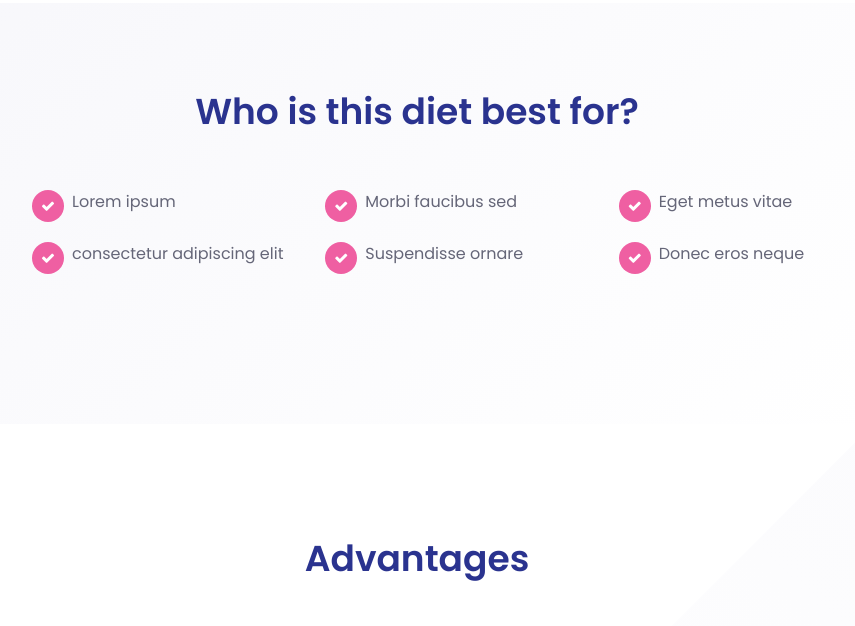
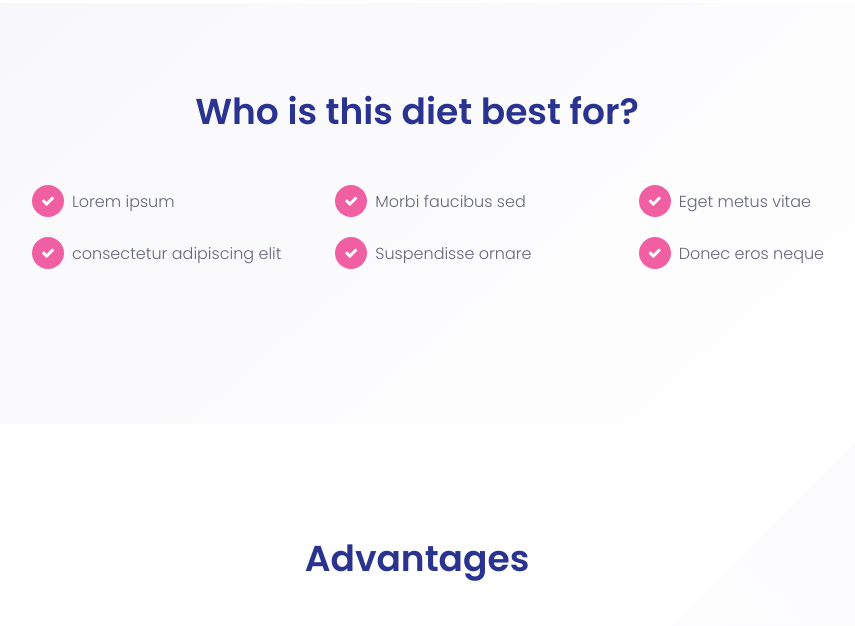
Before and after one commit to ElsayedAbdullah/instadiet, a plain HTML site: page diet-type.html in a window 1280 px wide. Shown: the part 1318-1944 px from the top of the page, without its empty margins (223-1078 px from the left). Drawn offline with Linux system fonts and the light colour scheme.

Commit message:
edits on diet type page en & ar

```diff
--- a/diet-type.html
+++ b/diet-type.html
@@ -146,26 +146,26 @@
         <div class="container">
           <div class="diet-best-for-content">
             <h2 class="section-title">Who is this diet best for?</h2>
-            <div class="row">
-              <div class="col-md-4">
-                <ul class="diet-best-for-list">
-                  <li><i class="fa fa-check"></i> Lorem ipsum</li>
-                  <li>
-                    <i class="fa fa-check"></i> consectetur adipiscing elit
-                  </li>
-                </ul>
-              </div>
-              <div class="col-md-4">
-                <ul class="diet-best-for-list">
-                  <li><i class="fa fa-check"></i> Morbi faucibus sed</li>
-                  <li><i class="fa fa-check"></i> Suspendisse ornare</li>
-                </ul>
-              </div>
-              <div class="col-md-4">
-                <ul class="diet-best-for-list">
-                  <li><i class="fa fa-check"></i> Eget metus vitae</li>
-                  <li><i class="fa fa-check"></i> Donec eros neque</li>
-                </ul>
+            <div class="diet-best-for-list">
+              <div class="row">
+                <div class="col-md-6 col-lg-4">
+                  <p><i class="fa fa-check"></i> Lorem ipsum</p>
+                </div>
+                <div class="col-md-6 col-lg-4">
+                  <p><i class="fa fa-check"></i> Morbi faucibus sed</p>
+                </div>
+                <div class="col-md-6 col-lg-4">
+                  <p><i class="fa fa-check"></i> Eget metus vitae</p>
+                </div>
+                <div class="col-md-6 col-lg-4">
+                  <p><i class="fa fa-check"></i> consectetur adipiscing elit</p>
+                </div>
+                <div class="col-md-6 col-lg-4">
+                  <p><i class="fa fa-check"></i> Suspendisse ornare</p>
+                </div>
+                <div class="col-md-6 col-lg-4">
+                  <p><i class="fa fa-check"></i> Donec eros neque</p>
+                </div>
               </div>
             </div>
           </div>
@@ -323,31 +323,31 @@
               <div class="owl-carousel owl-theme" id="blogSlider">
                 <div class="item">
                   <div class="blog-one-img"></div>
-                  <p>
+                  <a href="#">
                     Phasellus in felis congue, fringilla nisl id, facilisis
                     ligula.
-                  </p>
+                  </a>
                 </div>
                 <div class="item">
                   <div class="blog-two-img"></div>
-                  <p>
+                  <a href="#">
                     Phasellus in felis congue, fringilla nisl id, facilisis
                     ligula.
-                  </p>
+                  </a>
                 </div>
                 <div class="item">
                   <div class="blog-three-img"></div>
-                  <p>
+                  <a href="#">
                     Phasellus in felis congue, fringilla nisl id, facilisis
                     ligula.
-                  </p>
+                  </a>
                 </div>
                 <div class="item">
                   <div class="blog-two-img"></div>
-                  <p>
+                  <a href="#">
                     Phasellus in felis congue, fringilla nisl id, facilisis
                     ligula.
-                  </p>
+                  </a>
                 </div>
               </div>
             </div>
--- a/style-rtl.scss
+++ b/style-rtl.scss
@@ -895,6 +895,12 @@ header {
 
 //////////////////////
 // start diet type page
+
+.section-title {
+  @media #{$mobile} {
+    text-align: right;
+  }
+}
 /* Start Diet-Best-For */
 .diet-best-for {
   .diet-best-for-content {
@@ -907,14 +913,13 @@ header {
     h2 {
       margin-right: -110px;
       margin-left: 0;
+      @media #{$maxTab} {
+        margin-right: 0;
+      }
     }
 
     .diet-best-for-list {
-      @media #{$mobile} {
-        padding-left: 0;
-        padding-right: 16px;
-      }
-      li {
+      p {
         padding-left: 0;
         padding-right: 40px;
         i {
--- a/style.scss
+++ b/style.scss
@@ -4003,7 +4003,7 @@ section {
   );
 
   .diet-best-for-content {
-    width: 960px;
+    width: 990px;
     margin: auto;
     padding-top: 86px;
     padding-bottom: 130px;
@@ -4024,13 +4024,11 @@ section {
       @media #{$mobile} {
         margin-bottom: 35px;
         width: 70%;
+        margin-left: 0;
       }
     }
     .diet-best-for-list {
-      @media #{$mobile} {
-        padding-left: 16px;
-      }
-      li {
+      p {
         font-size: 16px;
         line-height: 24px;
         margin-bottom: 28px;
@@ -4042,7 +4040,7 @@ section {
         }
         i {
           position: absolute;
-          top: 0;
+          top: -5px;
           left: 0;
           width: 32px;
           height: 32px;
@@ -4265,7 +4263,7 @@ section {
         border-radius: rem(8px);
       }
 
-      p {
+      a {
         font-size: rem(14px);
         line-height: rem(24px);
         color: #0c0e2a;
@@ -4273,6 +4271,11 @@ section {
         width: 90%;
         font-weight: 400;
         margin-bottom: 0;
+        display: block;
+        transition: color 0.3s ease-in-out;
+        &:hover {
+          color: $primaryColor;
+        }
       }
     }
 
```
Also changed, not shown: diet-type-rtl.html (+32 -32 lines), css/style-rtl.css, css/style.css, 2 other files.
